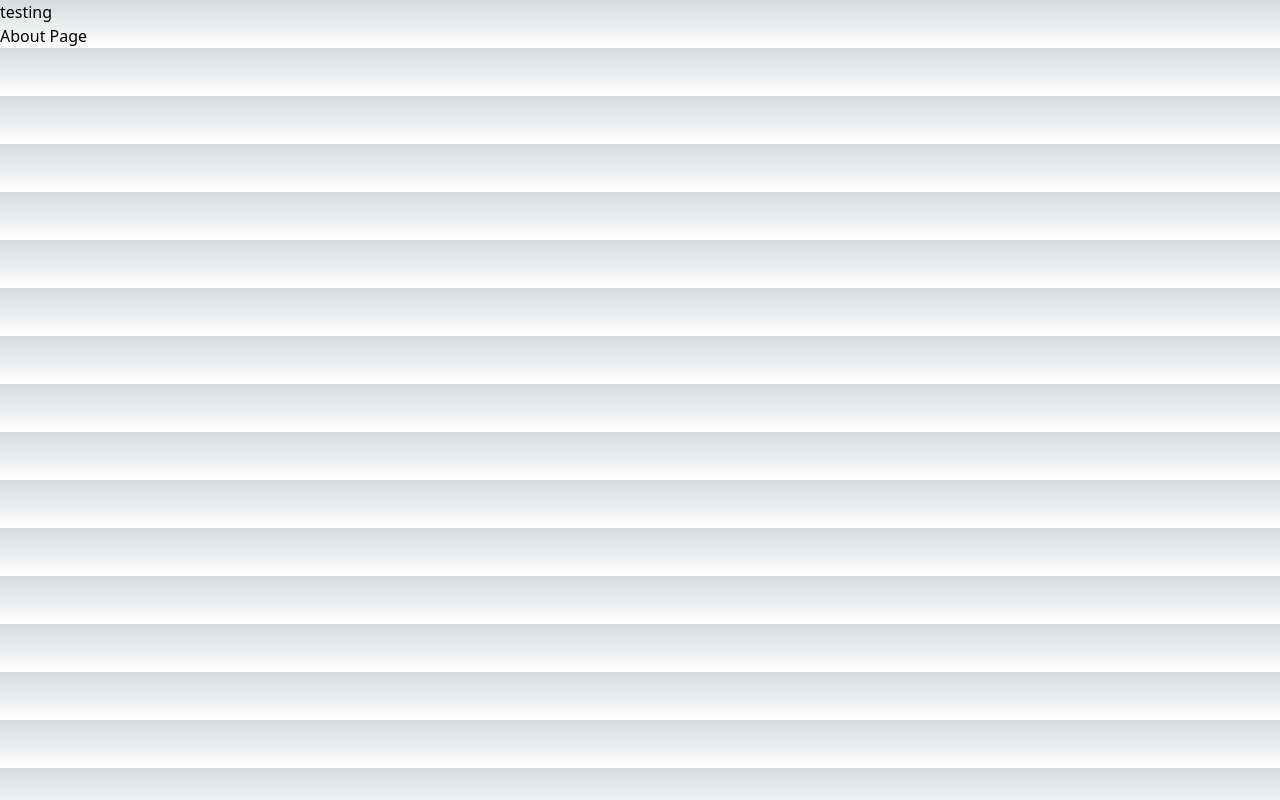
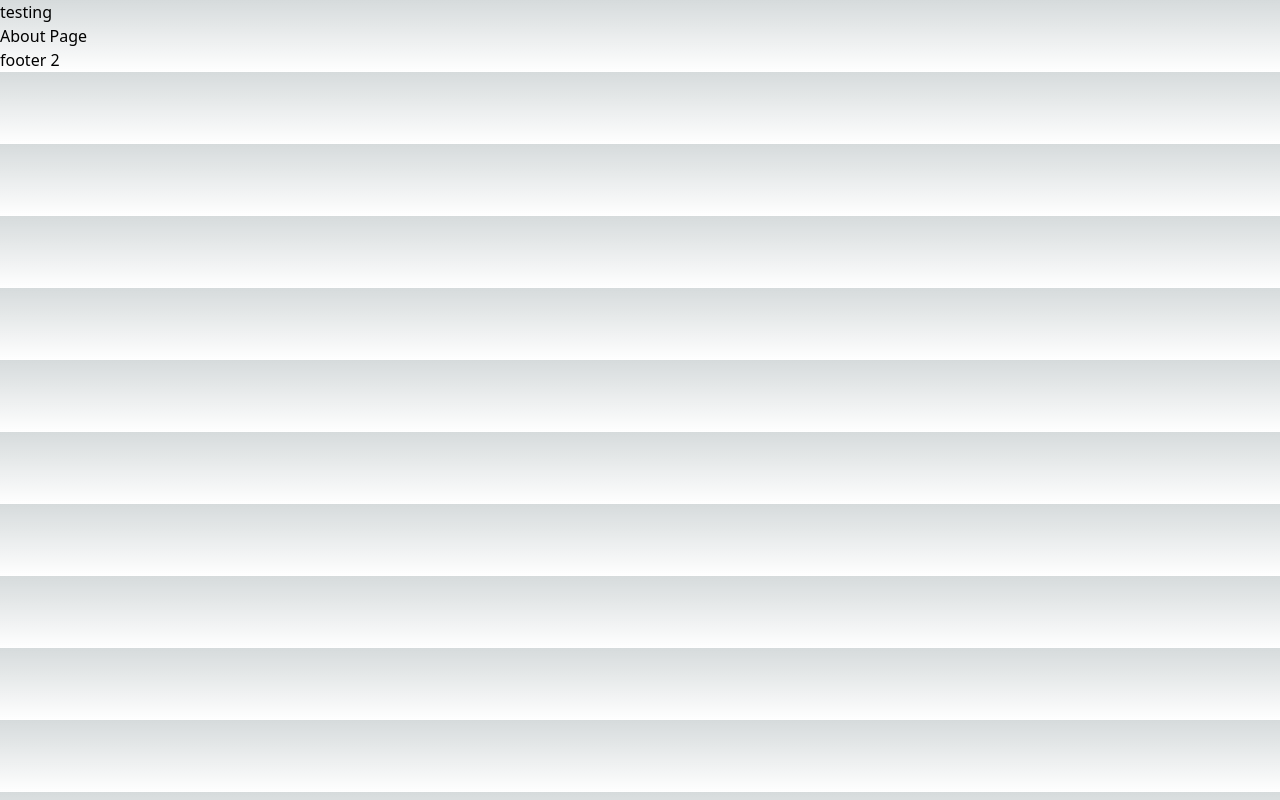
Before and after one commit to vhermawan/next-js-mantine, a Next.js app: page /abouts in a window 1280 px wide. Built offline with nearby package versions, Linux system fonts and the light colour scheme.

Commit message:
feat: addd footer 2

```diff
--- a/src/pages/_document.js
+++ b/src/pages/_document.js
@@ -8,6 +8,7 @@ export default function Document() {
         <p>testing</p>
         <Main />
         <NextScript />
+        <p>footer 2</p>
       </body>
     </Html>
   )
```
